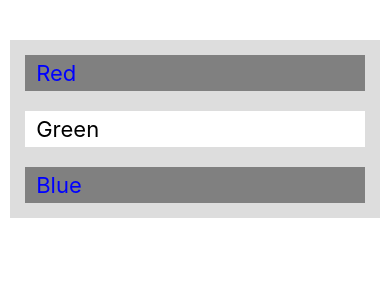
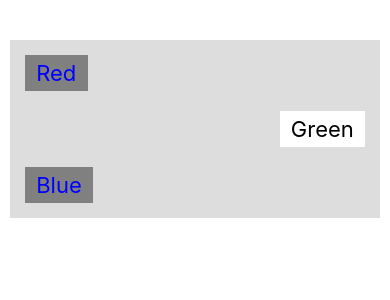
Before and after one commit to KacysGit/ColorCatalog, a React Native app: screen / in a window 390 px wide. Shown: the top 300 px of the page. Built offline with nearby package versions, Linux system fonts and the light colour scheme.

Commit message:
added explanations document

```diff
--- a/App.js
+++ b/App.js
@@ -19,19 +19,25 @@ export default function App(){
 const styles = StyleSheet.create({
   // add margin at the top of the view
   page: {
+    flexDirection: "column",
+    justifyContent: "space-around", // spaces the elements within a container
+    alignItems: "flex-start",
     marginTop: 40,
     backgroundColor: "#DDD",
     margin: 10,
     padding: 5
   },
   text: {
+    //flex: 1, // evenly distribute box across whole row
     fontSize: 22,
+    textAlign: "center",
     color: "blue",
     backgroundColor: "grey",
     margin: 10, // the area around each text element
     padding: 5 // space to the inside of each text element
   },
   selectedText: {
+    alignSelf: "flex-end",
     backgroundColor: "white",
     color: "black"
   }
```
Also changed, not shown: notes/explanations.txt (added).
